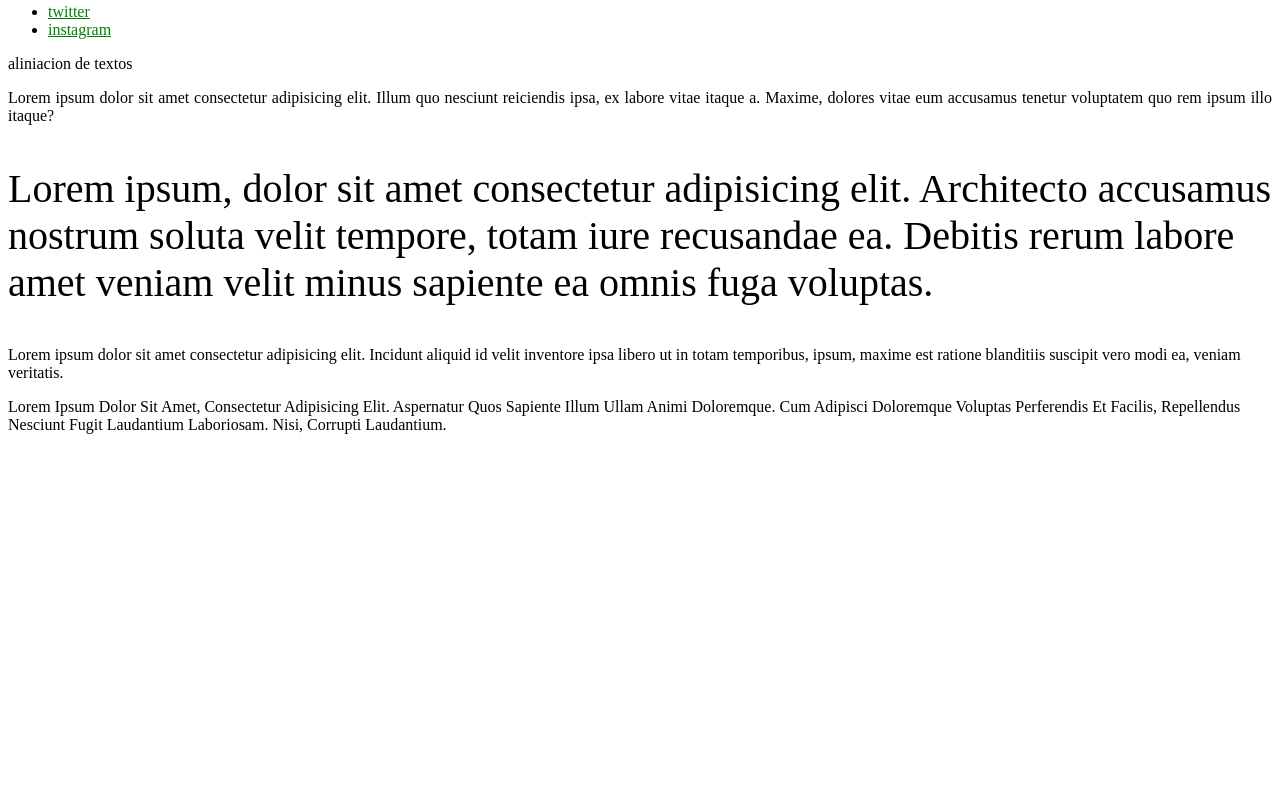
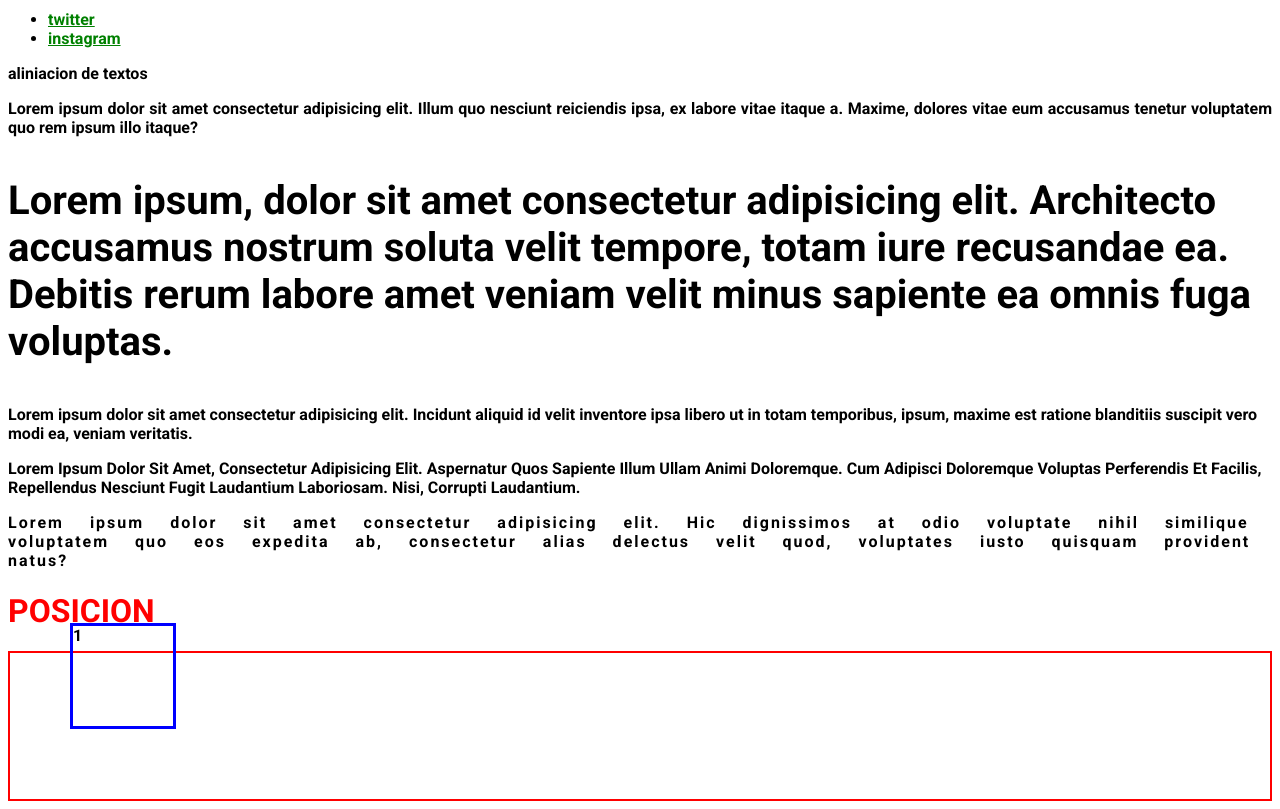
Before and after one commit to Marisell-24/Practica-3-CSS, a plain HTML site: page index.html in a window 1280 px wide. Shown: the part 672-1481 px from the top of the page. Before the commit the page ends 1122 px from the top, so only its background shows below. Drawn offline with Linux system fonts and the light colour scheme.

Commit message:
agregar tipografia,texto,clases en css

```diff
--- a/index.html
+++ b/index.html
@@ -1,12 +1,19 @@
 <!DOCTYPE html>
 <html lang="es">
 <head>
+
+    <link rel="preconnect" href="https://fonts.googleapis.com">
+    <link rel="preconnect" href="https://fonts.gstatic.com" crossorigin>
+    <link href="https://fonts.googleapis.com/css2?family=Roboto:ital,wght@0,100;0,300;0,400;0,500;0,700;0,900;1,100;1,300;1,400;1,500;1,700;1,900&display=swap" rel="stylesheet">
+
     <meta charset="UTF-8">
     <meta name="viewport" content="width=device-width, initial-scale=1.0">
     <link rel="stylesheet" href="style.css">
     <title>Estilos con CSS</title>
 </head>
 <body>
+
+
 <!-- ejercicio de caja -->
     <div class="caja">
         <p>esto es una caja</p>
@@ -44,5 +51,13 @@
     <p class="decoraciones">Lorem ipsum dolor sit amet consectetur adipisicing elit. Incidunt aliquid id velit inventore ipsa libero ut in totam temporibus, ipsum, maxime est ratione blanditiis suscipit vero modi ea, veniam veritatis.</p>
     <p class="transformaciones">Lorem ipsum dolor sit amet, consectetur adipisicing elit. Aspernatur quos sapiente illum ullam animi doloremque. Cum adipisci doloremque voluptas perferendis et facilis, repellendus nesciunt fugit laudantium laboriosam. Nisi, corrupti laudantium.</p>
 
+    <p class="espaciado-de-texto">Lorem ipsum dolor sit amet consectetur adipisicing elit. Hic dignissimos at odio voluptate nihil similique voluptatem quo eos expedita ab, consectetur alias delectus velit quod, voluptates iusto quisquam provident natus?</p>
+
+    <h1>POSICION</h1>
+    <div class="caja-padre">
+        <div class="posicion-caja-1">1</div>
+        <div class="posicion-caja-2">2</div>
+        <div class="posicion-caja-3">3</div>
+    </div>
 </body>
 </html>
--- a/style.css
+++ b/style.css
@@ -53,3 +53,46 @@ color: yellow;
 .transformaciones{
     text-transform: capitalize;
 }
+.espaciado-de-texto{
+
+    /*inter lineado
+    line-height: 40px;*/
+    /* espaciado entre letras*/
+    letter-spacing: 2px;
+    /*distancia entre palabras*/
+    word-spacing: 20px;
+}
+.caja-padre{
+    border-color: red;
+    border: 2px red solid;
+}
+.posicion-caja-1,.posicion-caja-2,.posicion-caja-3{
+    height: 100px;
+    width: 100px;
+    border: 3px solid blue;
+    margin: 20px;
+}
+.posicion-caja-1{
+    /* se desplaza teniendo encuenta su posicion de origen */
+    position: relative;
+    left: 40px;
+   /* top: 40px;*/
+    bottom: 50px;
+}
+.posicion-caja-2{
+    position: absolute;
+    left: 50px;
+    border-color: blueviolet;
+    top: 0;
+
+}
+.posicion-caja-3{
+    position: fixed;
+    top: 0;
+    left: 0;
+}
+body{
+    font-family: "Roboto", sans-serif;
+  font-weight: 700;
+  font-style: normal;
+}
```
